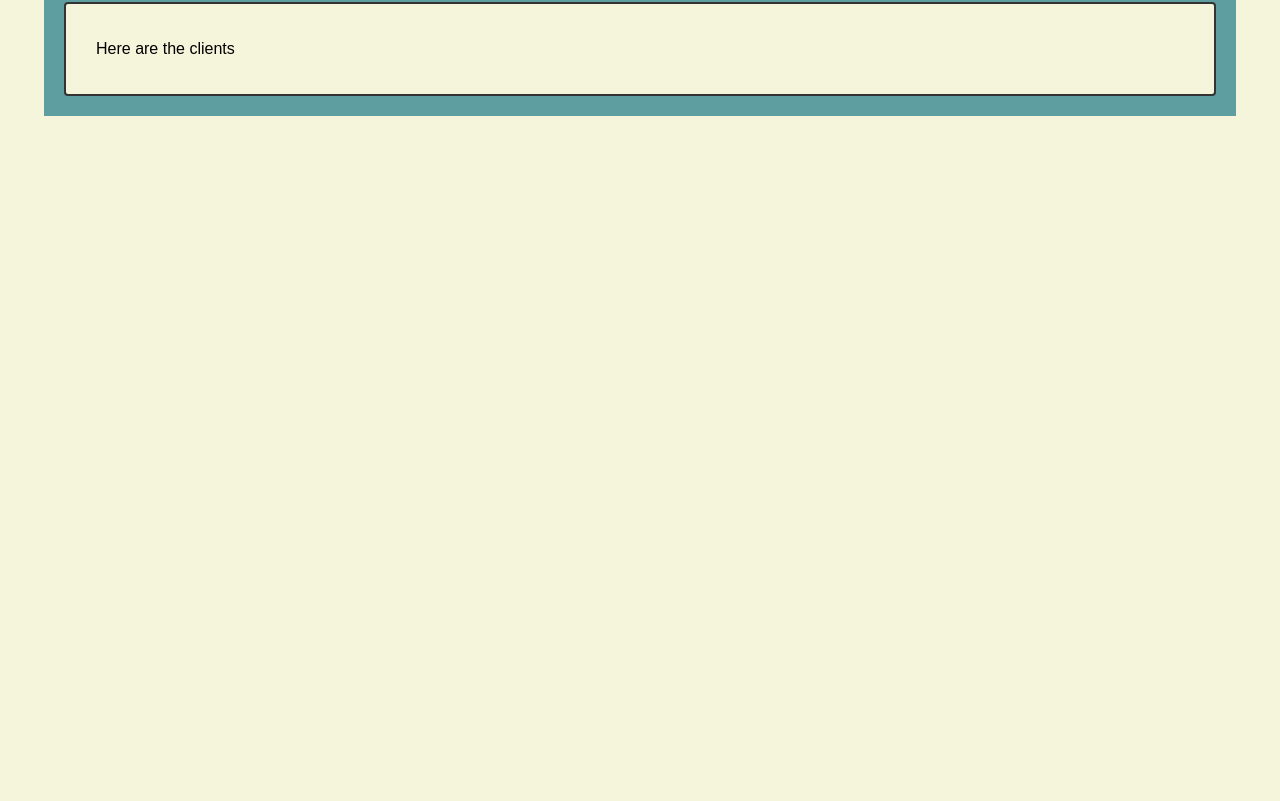
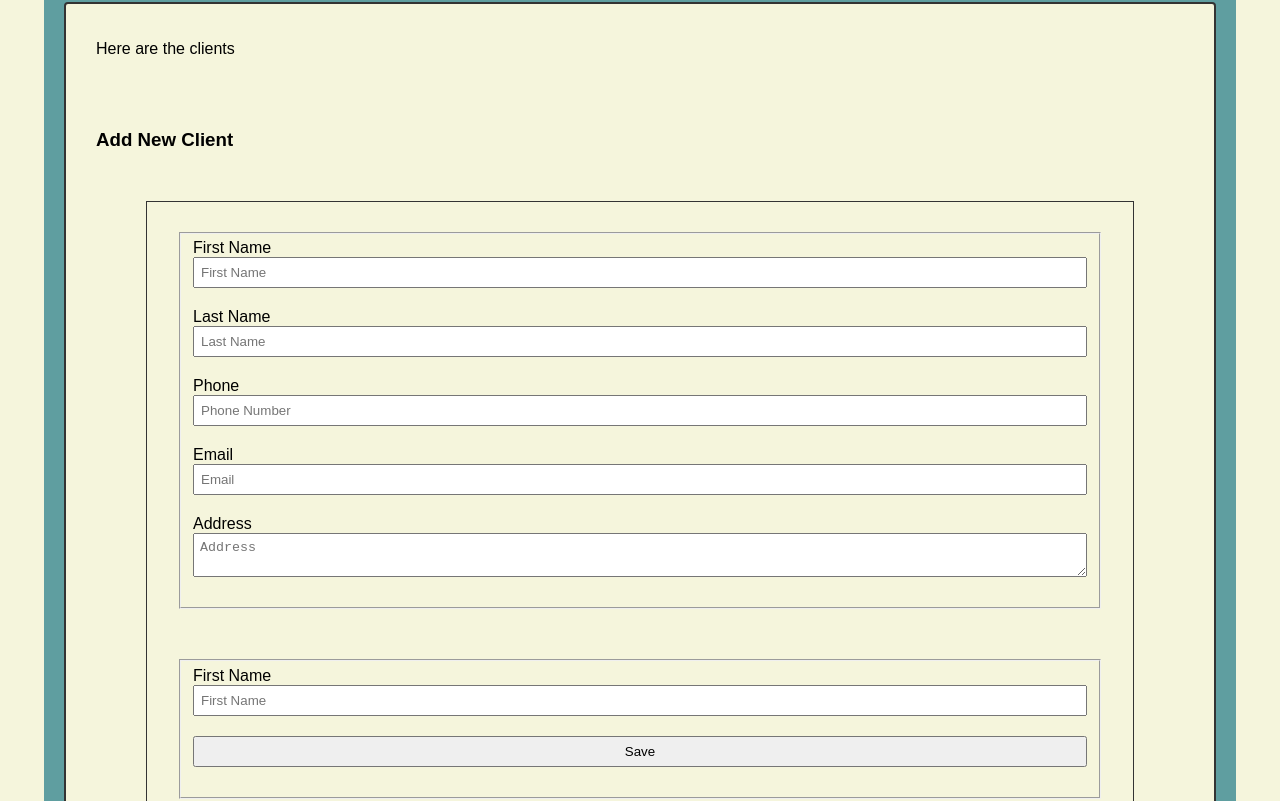
Before and after one commit to br1Pod/counselling_crm, a React (Create React App) app: page /clients in a window 1280 px wide. Shown: the part 199-1000 px from the top of the page. Before the commit the page ends 800 px from the top, so only its background shows below. Built offline with nearby package versions, Linux system fonts and the light colour scheme.

Commit message:
html addContactForm done. working on addClientForm

```diff
--- /dev/null
+++ b/src/components/forms/AddClientForm.js
@@ -0,0 +1,55 @@
+import React, { useState } from 'react';
+
+
+const AddClient = ({addClient}) => {
+
+    const [clientFormData, setClientFormData] = useState({})
+
+    const onChange = (e) =>{
+        clientFormData[e.target.id] = e.target.value;
+        setClientFormData(clientFormData);
+    }
+
+    const onSubmit = event => {
+        event.preventDefault()
+    }
+
+
+    return (
+        <div>
+
+            <form className='form' onSubmit={onSubmit} id="add-client-form">
+            <fieldset>
+                <label htmlFor='first-name'>First Name</label>
+                <input name="first-name" type="text" placeholder="First Name" />
+
+                <label htmlFor='last-name'>Last Name</label>
+                <input name="last-name" type="text" placeholder="Last Name" />
+
+                <label htmlFor='phone'>Phone</label>
+                <input name="phone" type="text" placeholder="Phone Number" />
+
+                <label htmlFor='email'>Email</label>
+                <input name="email" type="text" placeholder="Email" />
+
+                <label htmlFor='address'>Address</label>
+                <textarea name="address" placeholder="Address"></textarea>
+
+            </fieldset>
+
+            <fieldset>
+
+                <label htmlFor='first-name'>First Name</label>
+                <input name="first-name" type="text" placeholder="First Name" />
+
+                <input id="namesubmit" type="submit" value="Save"></input>
+
+            </fieldset>
+
+            </form>
+
+        </div>
+  )
+}
+
+export default AddClient;
--- /dev/null
+++ b/src/components/forms/AddContactForm.js
@@ -0,0 +1,46 @@
+import React, { useState } from 'react';
+
+
+const AddContact = ({addContact}) => {
+
+    const [contactFormData, setContactFormData] = useState({})
+
+    const onChange = (e) =>{
+        contactFormData[e.target.id] = e.target.value;
+        setContactFormData(contactFormData);
+    }
+
+    const onSubmit = event => {
+        event.preventDefault()
+    }
+
+
+    return (
+        <div>
+
+            <form className='form' onSubmit={onSubmit} id="add-contact-form">
+
+                <label htmlFor='first-name'>First Name</label>
+                <input name="first-name" type="text" placeholder="First Name" />
+
+                <label htmlFor='last-name'>Last Name</label>
+                <input name="last-name" type="text" placeholder="Last Name" />
+
+                <label htmlFor='phone'>Phone</label>
+                <input name="phone" type="text" placeholder="Phone Number" />
+
+                <label htmlFor='email'>Email</label>
+                <input name="email" type="text" placeholder="Email" />
+
+                <label htmlFor='address'>Address</label>
+                <textarea name="address" placeholder="Address"></textarea>
+
+                <input id="namesubmit" type="submit" value="Save"></input>
+
+            </form>
+
+        </div>
+  )
+}
+
+export default AddContact;
--- a/src/containers/ClientsContainer.js
+++ b/src/containers/ClientsContainer.js
@@ -1,4 +1,5 @@
 import React, { useState } from 'react';
+import AddClientForm from '../components/forms/AddClientForm'
 import '../css/main.css'
 
 const ClientsContainer = () => {
@@ -9,6 +10,12 @@ const ClientsContainer = () => {
 
             <div id="clients">
                 <p>Here are the clients</p>
+
+                <br />
+                <br />
+                <h3>Add New Client</h3>
+                <AddClientForm />
+
             </div>
 
         </>
--- a/src/containers/ContactsContainer.js
+++ b/src/containers/ContactsContainer.js
@@ -1,4 +1,5 @@
 import React, { useState } from 'react';
+import AddContactForm from '../components/forms/AddContactForm'
 import '../css/main.css'
 
 const ContactsContainer = () => {
@@ -9,6 +10,12 @@ const ContactsContainer = () => {
 
             <div id="contacts">
                 <p>Here are the contacts</p>
+
+                <br />
+                <br />
+                <h3>Add New Contact</h3>
+                <AddContactForm />
+
             </div>
 
         </>
--- /dev/null
+++ b/src/css/form.css
@@ -0,0 +1,40 @@
+body { background:beige; }
+form { max-width:420px; margin:50px auto; }
+
+input {
+  font-size: 18px;
+  border-radius: 5px;
+  line-height: 22px;
+  border:2px solid #CC6666;
+  transition: all 0.3s;
+  padding: 13px;
+  margin-bottom: 15px;
+  width:100%;
+  box-sizing: border-box;
+  outline:0;
+}
+
+.feedback-input:focus { border:2px solid #CC4949; }
+
+textarea {
+  height: 150px;
+  line-height: 150%;
+  resize:vertical;
+}
+
+[type="submit"] {
+  font-family: 'Montserrat', Arial, Helvetica, sans-serif;
+  width: 100%;
+  background:#CC6666;
+  border-radius:5px;
+  border:0;
+  cursor:pointer;
+  color:white;
+  font-size:24px;
+  padding-top:10px;
+  padding-bottom:10px;
+  transition: all 0.3s;
+  margin-top:-4px;
+  font-weight:700;
+}
+[type="submit"]:hover { background:#CC4949; }
--- a/src/css/layout.css
+++ b/src/css/layout.css
@@ -55,3 +55,24 @@ ul#primary_nav li a{
     background: beige;
     padding: 20px 30px;
 }
+
+/* form styles */
+
+form {
+    margin: 50px;
+    padding:30px;
+    border: 1px solid #333;
+    display: flex;
+    flex-flow: column;
+}
+
+form fieldset {
+    display: flex;
+    flex-flow: column;
+    margin-bottom: 50px;
+}
+
+form input, textarea{
+    margin-bottom: 20px;
+    padding: 6px;
+}
--- a/src/css/main.css
+++ b/src/css/main.css
@@ -1,3 +1,5 @@
+@import url(https://fonts.googleapis.com/css?family=Montserrat:400,700);
+
 body {
     background-color: #ccc;
     color: #666;
```
